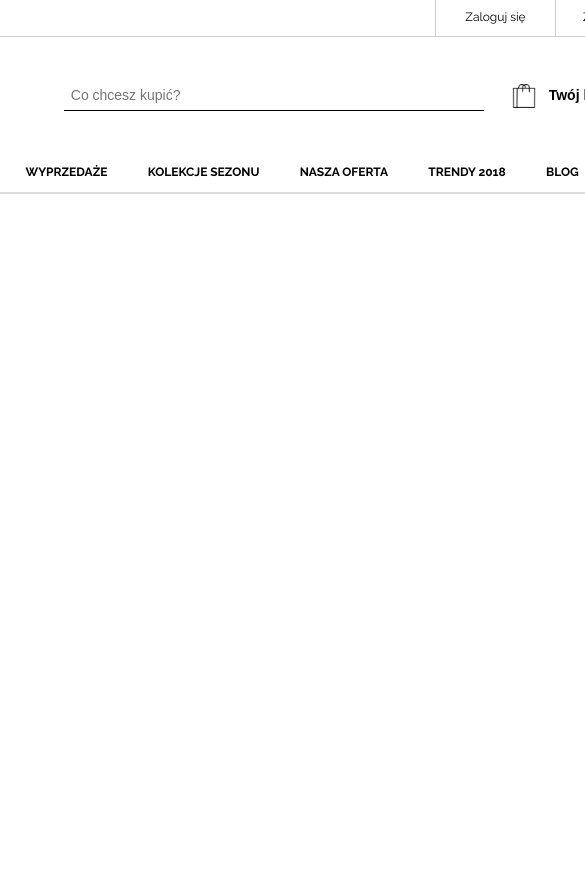
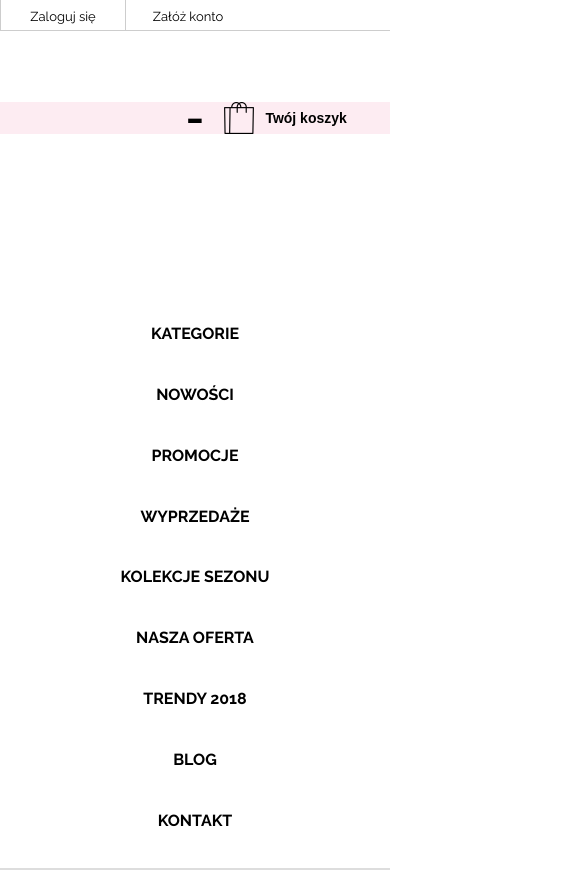
Before and after one commit to auroracreation/frontend-recruitment-task-header-with-menu, a plain HTML site: page index.html in a window 390 px wide. Shown: the top 886 px of the page, 585 px wide, since content can reach past the window. Before the commit the page ends 844 px from the top, so only its background shows below. Drawn offline with nearby package versions, Linux system fonts and the light colour scheme; a web font is replaced by a local one.

Commit message:
buttons styles for mobile screen

```diff
--- a/styles/header/_buttons.scss
+++ b/styles/header/_buttons.scss
@@ -12,6 +12,11 @@
     @media screen and (max-width: 768px) and (min-width: 501px){
         height: 2.5em;
         line-height: 25px;
+    }
+    @media screen and (max-width: 500px){
+        font-size: 13px;
+        height: 2.4em;
+        line-height: 35px;
     }
 }
 
@@ -35,20 +40,27 @@
         display: none;
         width: 25em;
     }
+    @media screen and (max-width: 500px){
+        display: none;
+        width: 25em;
+    }
 }
 
 .--menu-icon{
+    align-items: center;
     cursor: pointer;
     display: none;
     font-size: 55px;
+    height: 2rem;
     justify-content: center;
-
     width: 100vw;
-    height: 2rem;
 
     background-color: rgb(253, 236, 242);
 
     @media screen and (max-width: 768px) and (min-width: 501px){
         display: flex;
     }
+    @media screen and (max-width: 500px){
+        display: flex;
+    }
 }
--- a/styles/header/_header.scss
+++ b/styles/header/_header.scss
@@ -213,3 +213,68 @@ header{
         }
     }
 }
+
+
+@media screen and (max-width: 500px){
+    header{
+        width: 100vw;
+
+        .header__high-bar{
+            font-size: 10px;
+
+            .header__high-bar__contact-side{
+                @include header__high-bar--set-size(25em, 2.5em, none, row nowrap);
+            }
+
+            .header__high-bar__konto-side{
+                @include header__high-bar--set-size(25em, 3em, flex, row nowrap);
+            }
+        }
+
+
+        .header__bar{
+            flex-flow: column wrap;
+            margin: 1rem 0 5rem 0;
+            width: 100vw;
+
+            .header__bar--aurora-logo{
+                display: none;
+            }
+
+            .header__bar__form{
+              margin: 0 0 0 2rem;
+
+                .header__bar__form--search-field{       }
+            }
+
+            .header__bar__container-koszyk{
+                align-self: flex-end;
+                margin-right: 2em;
+                position: fixed;
+                right: 1px;
+                top: 6rem;
+                width: 9em;
+                z-index: 3;
+
+                .header__bar__container-koszyk--koszyk-image{
+                    height: 2em;
+                    width: 2em;
+                }
+                .header__bar__container-koszyk--koszyk-name{
+                    font-size: 14px;
+                }
+            }
+        }
+
+
+        .header__navbar{
+            align-items: center;
+            display: flex;
+            flex-flow: column wrap;
+            font-size: 16px;
+            height: 65vh;
+            justify-content: space-around;
+            width: 100vw;
+        }
+    }
+}
```
Also changed, not shown: styles/main.css, 1 other file.
